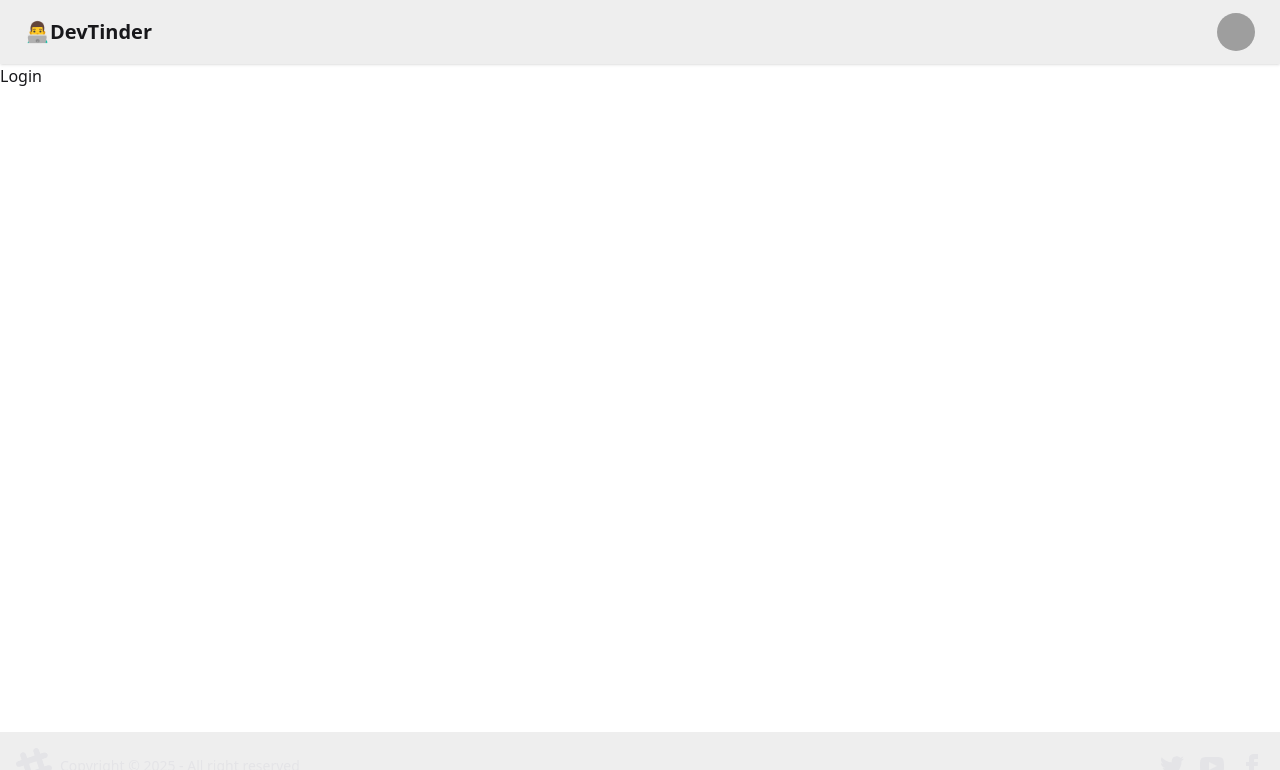
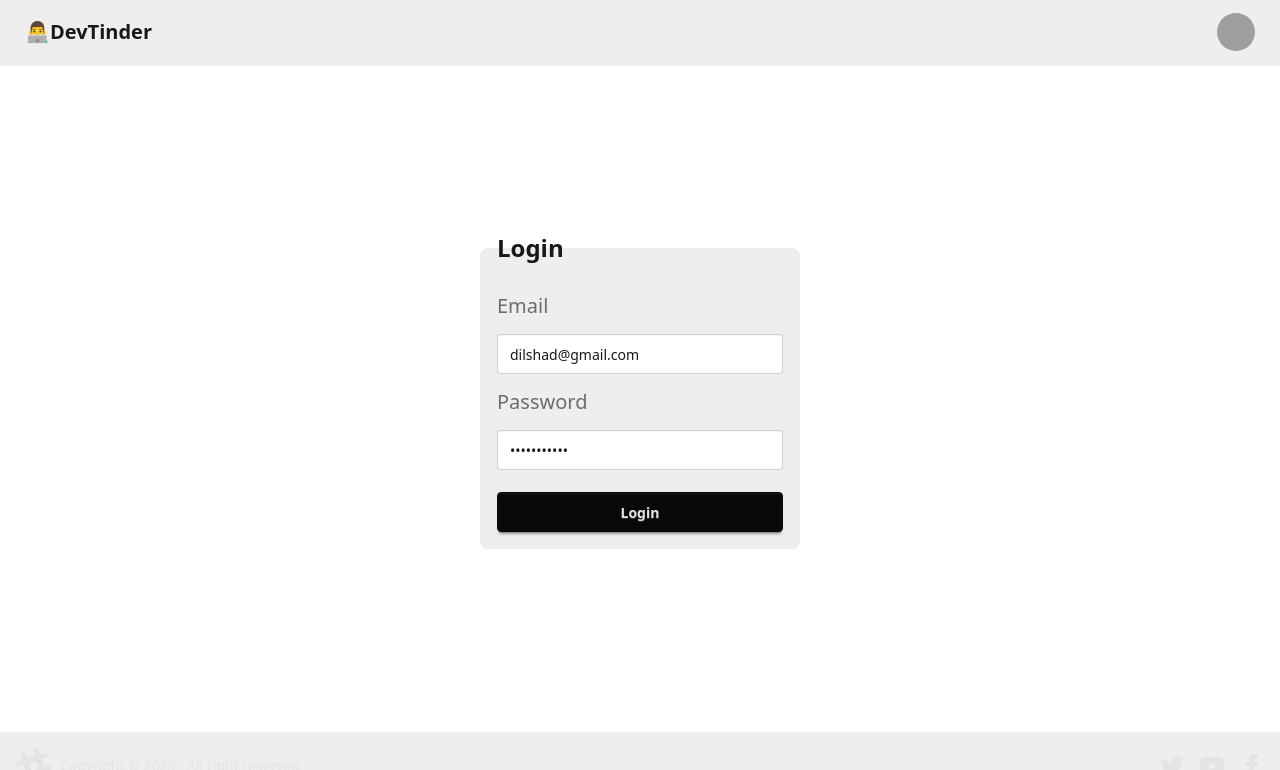
Before and after one commit to harshagrl/devTinder-web, a React (Vite) app: page /login in a window 1280 px wide. Shown: the top 770 px of the page. Built offline with nearby package versions, Linux system fonts and the light colour scheme; grey boxes are pictures that could not be loaded.

Commit message:
Full login page and axios

```diff
--- a/package.json
+++ b/package.json
@@ -11,6 +11,7 @@
   },
   "dependencies": {
     "@tailwindcss/vite": "^4.1.17",
+    "axios": "^1.13.2",
     "react": "^19.2.0",
     "react-dom": "^19.2.0",
     "react-router-dom": "^7.9.5",
--- a/src/Login.jsx
+++ b/src/Login.jsx
@@ -1,7 +1,53 @@
-import React from "react";
+import { useState } from "react";
+import axios from "axios";
+const Login = () => {
+  const [email, setEmailId] = useState("dilshad@gmail.com");
+  const [password, setPassword] = useState("Dilshad@111");
 
-const Login = () => {
-  return <div>Login</div>;
+  const handleLogin = async () => {
+    try {
+      const res = await axios.post(
+        "http://localhost:3000/login",
+        {
+          email,
+          password,
+        },
+        { withCredentials: true }
+      );
+      console.log("Login response:", res.data);
+    } catch (error) {
+      console.error("Login failed:", error);
+    }
+  };
+  return (
+    <div className="flex justify-center my-40">
+      <fieldset className="fieldset bg-base-300 border-base-300 rounded-box w-xs border p-4">
+        <legend className="fieldset-legend text-2xl font-bold">Login</legend>
+
+        <label className="label text-xl my-2">Email</label>
+        <input
+          type="email"
+          className="input"
+          placeholder="Email"
+          value={email}
+          onChange={(e) => setEmailId(e.target.value)}
+        />
+
+        <label className="label text-xl my-2">Password</label>
+        <input
+          type="password"
+          className="input"
+          placeholder="Password"
+          value={password}
+          onChange={(e) => setPassword(e.target.value)}
+        />
+
+        <button className="btn btn-neutral mt-4" onClick={handleLogin}>
+          Login
+        </button>
+      </fieldset>
+    </div>
+  );
 };
 
 export default Login;
--- a/src/Navbar.jsx
+++ b/src/Navbar.jsx
@@ -22,7 +22,7 @@ const Navbar = () => {
           </div>
           <ul
             tabIndex="-1"
-            className="menu menu-sm dropdown-content bg-base-100 rounded-box z-1 mt-3 w-52 p-2 shadow"
+            className="menu menu-sm dropdown-content bg-base-200 rounded-box z-1 mt-3 w-52 p-2 shadow"
           >
             <li>
               <a className="justify-between">
```
Also changed, not shown: 1 other file (tests, documents, lock files or other folders).
